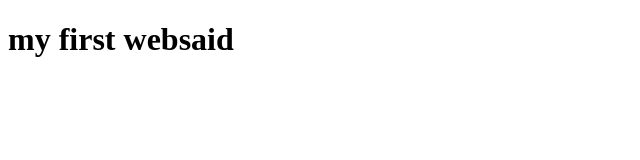
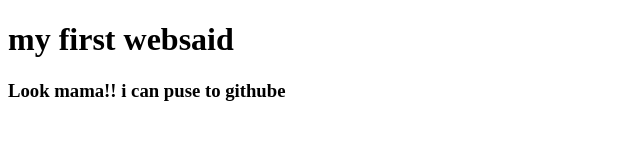
Before and after one commit to rakibul00/try-for-try, a plain HTML site: page index.html in a window 1280 px wide. Shown: the whole page, without its empty margins (0-640 px from the left). Drawn offline with Linux system fonts and the light colour scheme.

Commit message:
learned github

```diff
--- a/index.html
+++ b/index.html
@@ -8,5 +8,6 @@
 </head>
 <body>
    <h1>my first websaid</h1>
+   <h3>Look mama!! i can puse to githube</h3>
 </body>
 </html>
```
